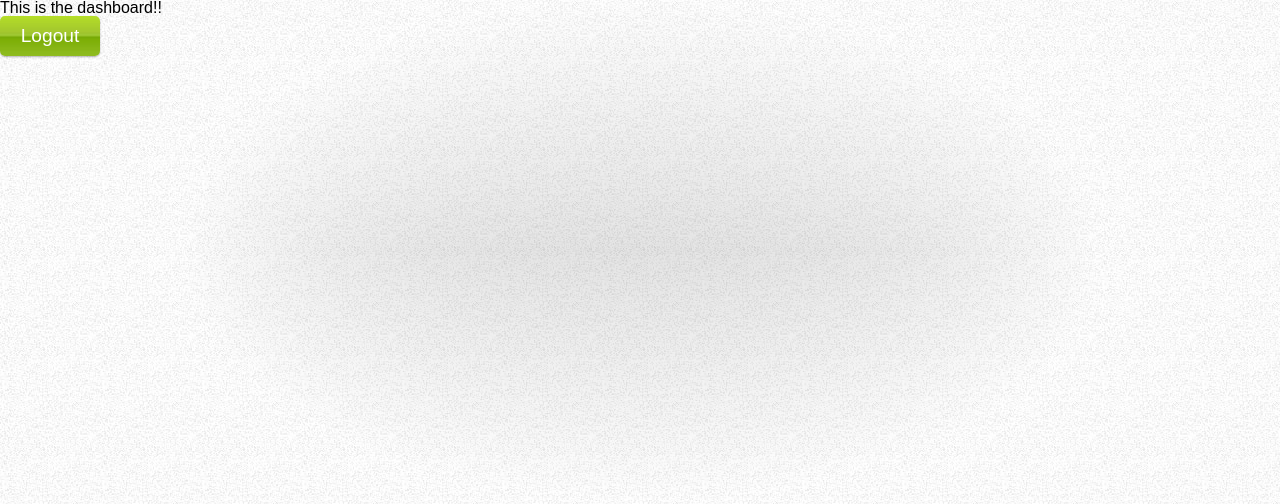
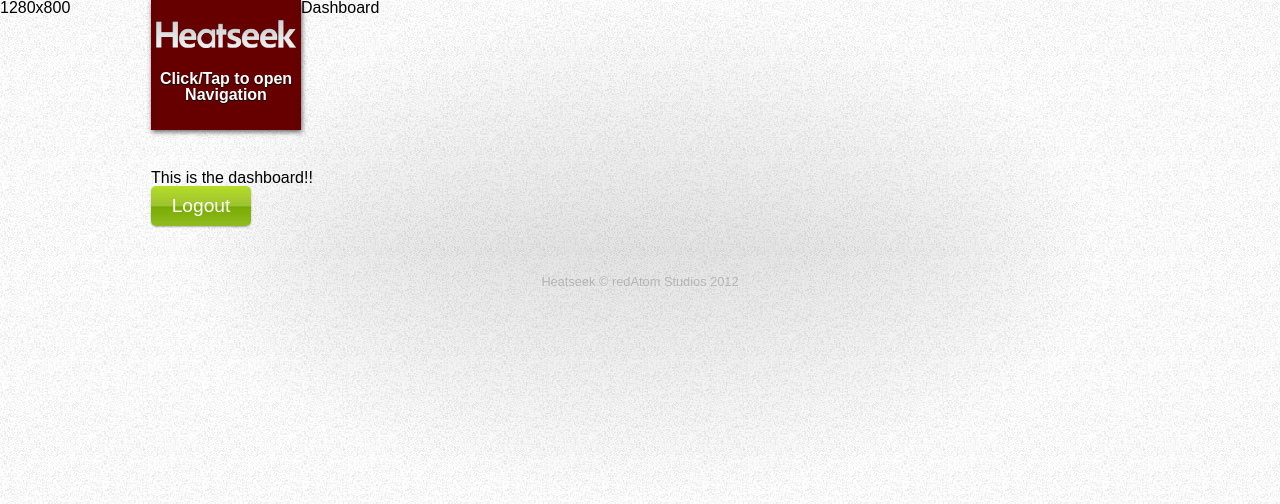
Before and after one commit to redatomstudios/fireguard, a CodeIgniter app: page /index.php/dashboard/index in a window 1280 px wide. Shown: the top 504 px of the page. Run offline with CodeIgniter, Linux system fonts and the light colour scheme.

Commit message:
Started navigation and moved some JS around

```diff
--- a/CSS/main.css
+++ b/CSS/main.css
@@ -60,8 +60,13 @@ body {
 	font-family: Arial, Verdana, sans-serif;
 	font-size: 100%;
 	text-size-adjust: 100%;
-	-moz-text-size-adjust: 100%;
-	-webkit-text-size-adjust: 100%;
+	-moz-text-size-adjust: 120%;
+	-webkit-text-size-adjust: 120%;
+}
+
+div#bodyWrap {
+	max-width: 978px;
+	margin: 0 auto;
 }
 
 .centered {
@@ -206,3 +211,38 @@ div.alert {
 div.notification:hover, div.alert:hover {
 	opacity: 0.9;
 }
+
+/* Navigation Styles */
+div#navPulldown {
+	width: 150px;
+	height: 130px;
+	background: #600;
+	clear: left;
+	float: left;
+	text-align: center;
+	cursor: pointer;
+	font-weight: bold;
+	color: #FFF;
+	text-shadow: 0 1px 1px #000;
+	box-shadow: 1px 2px 5px rgba(0, 0, 0, 0.6);
+}
+
+div#navWrap {
+	margin-bottom: 40px;
+}
+
+div#navWrap > nav {
+	height: 0;
+	overflow: hidden;
+}
+
+footer {
+	color: rgba(0, 0, 0, 0.2);
+	font-size: 0.8em;
+	text-align: center;
+	margin-top: 50px;
+}
+
+footer:hover {
+	color: rgba(0, 0, 0, 0.8);
+}
--- a/JS/h2o.js
+++ b/JS/h2o.js
@@ -38,65 +38,11 @@ var stackNotify = function(message, type) {
 
 jQuery(document).ready(function($){
 
-	if(document.getElementById('email').value != 'Email') {
-		document.getElementById('email').value = 'Email';
-	}
+	// Notification scriptlet?!?! Sets up the notifier on each page and handles notifications...like a boss. :D
+	$('body').append('<div id="notifier"></div>');
 
-	$('input[type="text"], input[type="password"]').focus(function(){
-		var cElement = $(this)[0];
-		if(cElement.value.toLowerCase() == "email" || cElement.value.toLowerCase() == "password") {
-			cElement.value = '';
-			cElement.style.color = "#000";
-		}
-	}).blur(function(){
-		var cElement = $(this)[0];
-		if(cElement.value == "") {
-			cElement.value = cElement.name;
-			cElement.style.color = "rgba(0, 0, 0, 0.3)";
-		}
-	});
-
-	$('div#signup').click(function(){
-		$('#splashButtons').hide();
-		$('#password').hide();
-		document.getElementById('submitButton').value = 'Sign Up';
-		document.getElementById('submitType').value = 's';
-		$('#inputs').show();
-	});
-
-	$('div#login').click(function(){
-		$('#splashButtons').hide();
-		$('#password').show();
-		document.getElementById('submitButton').value = 'Login';
-		document.getElementById('submitType').value = 'l';
-		$('#inputs').show();
-	});
-
-	$('#cancelButton').click(function(){
-		$('#inputs').hide();
-		$('#splashButtons').show();
-	});
-
-	$('form#access').submit(function(e) {
-		e.preventDefault();
-		var errorMessages = [];
-		if(!emailRegex.test(document.getElementById('email').value)) {
-			errorMessages.push(['Please enter a valid email address.', 0]);
-		}
-		if(document.getElementById('submitType').value == 'l') {
-			if(document.getElementById('password').value.length <= 5)
-				errorMessages.push(['Password is too short.', 0]);
-		}
-		if(errorMessages.length == 0) {
-			this.submit();
-		} else {
-			$.each(errorMessages, function(index, value){
-				stackNotify(value[0], value[1]);
-			});
-			openNotification();
-		}
-	});
-
-	// Notification scriptlet?!?! Sets up the notifier on each page and handles notifications...like a boss. :D
-	$('body').append('<div id="notifier"></div>')
+	// Diagnostic Code
+	$('body').append('<div id="diagConsole" style="position: absolute; top: 0; left: 0;"></div>');
+	$('#diagConsole').append('<div id="screenSize"></div>')
+	$('div#screenSize').html($(window).width() + 'x' + $(window).height());
 });
--- a/application/controllers/dashboard.php
+++ b/application/controllers/dashboard.php
@@ -15,7 +15,9 @@ class Dashboard extends CI_Controller{
 
 	public function index(){
 		$this->load->view("header");
+		$this->load->view("navMenu");
 		$this->load->view("dashboard");
+		$this->load->view("footer");
 	}
 }
 ?>
--- a/application/controllers/home.php
+++ b/application/controllers/home.php
@@ -17,6 +17,7 @@ class Home extends CI_Controller{
 		}
 		$this->load->view("header");
 		$this->load->view("homeView");
+		$this->load->view("footer");
 	}
 
 
--- a/application/views/footer.php
+++ b/application/views/footer.php
@@ -1,6 +1,6 @@
-</p>
-	</body>
-	<div id="footer">
-		This is the footer
-	</div>
+	<footer>
+		Heatseek &copy; redAtom Studios 2012
+	</footer>
+</div>
+</body>
 </html>
--- a/application/views/header.php
+++ b/application/views/header.php
@@ -24,3 +24,4 @@
 		</script>
 		<?php } ?>
 	<body>
+		<div id="bodyWrap">
--- a/application/views/navMenu.php
+++ b/application/views/navMenu.php
@@ -8,6 +8,11 @@
 		</ul>
 	</nav>
 	<div id="navPulldown">
-
+		<?= img(array('src' => 'Media/branding/standalone_light.png', 'width' => '140', 'style' => 'margin: 20px 0; clear: both;')) ?>
+		Click/Tap to open Navigation
 	</div>
+	<div id="navTitle">
+		Dashboard
+	</div>
+<br class="clearFix" />
 </div>
```
Also changed, not shown: application/views/homeView.php (+64 -1 lines), Media/Branding/standalone_dark.png (added), Media/Branding/standalone_light.png (added), _Source/menuTag.png, _Source/standaloneLogo.png (added).
